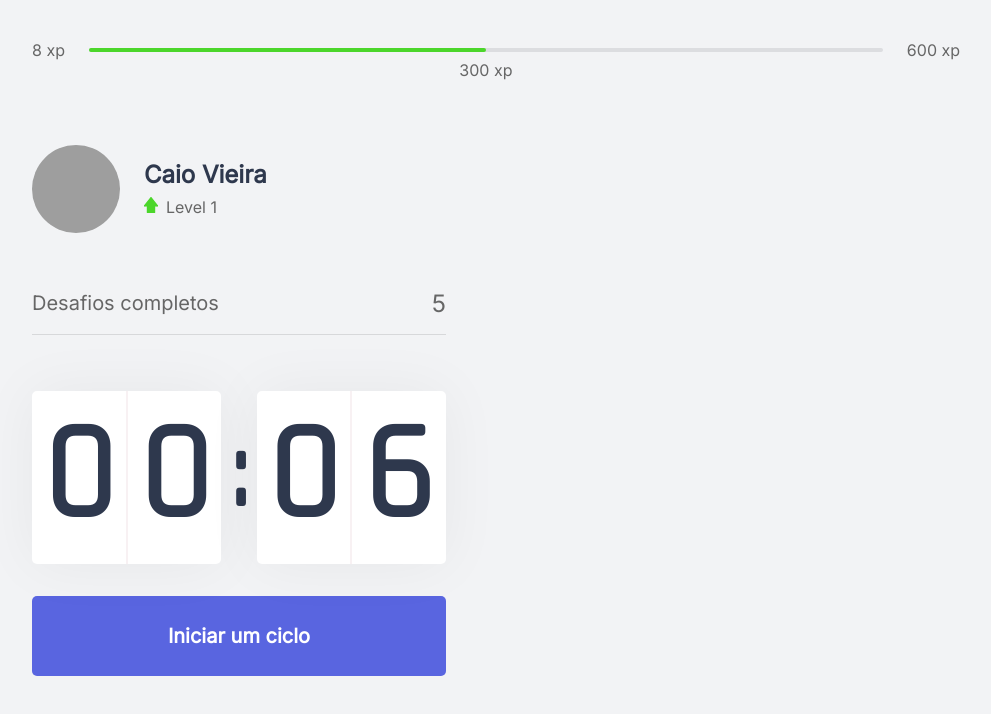
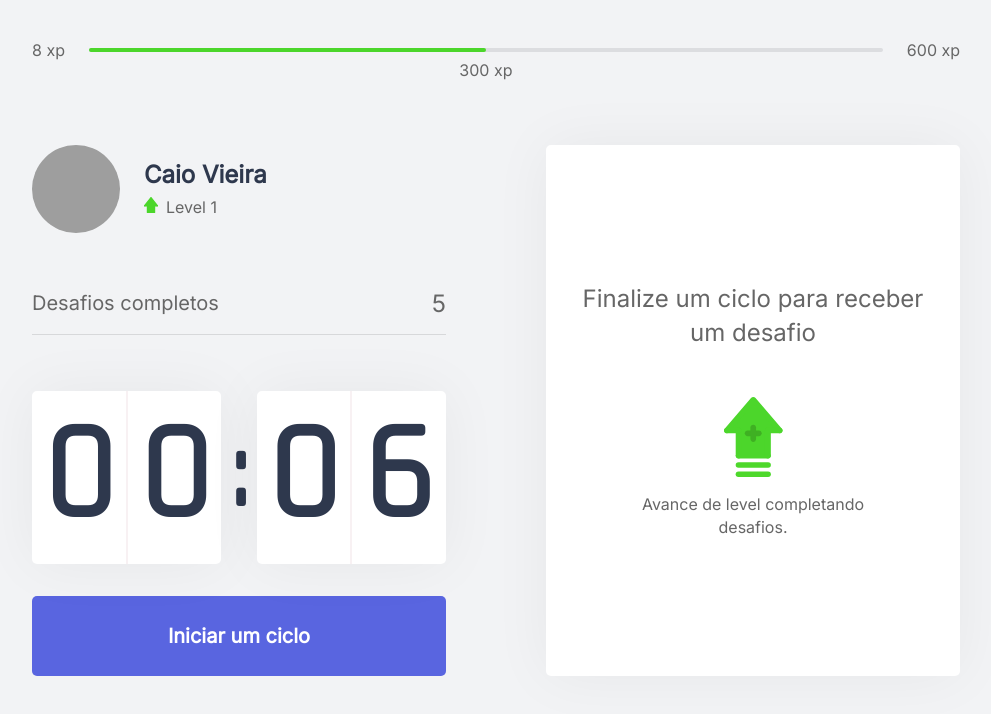
Before and after one commit to cvieira850/moveit-next, a Next.js app: page / in a window 1280 px wide. Shown: the top 714 px of the page, without its empty margins (144-1135 px from the left). Built offline with nearby package versions, Linux system fonts and the light colour scheme; grey boxes are pictures that could not be loaded.

Commit message:
feat: create challenge Box

```diff
--- /dev/null
+++ b/src/components/ChallengeBox.tsx
@@ -0,0 +1,15 @@
+import styles from '../styles/components/ChallengeBox.module.css';
+
+export function ChallengeBox() {
+  return (
+    <div className={styles.challengeBoxContainer}>
+      <div className={styles.challengeNotActive}>
+        <strong> Finalize um ciclo para receber um desafio</strong>
+        <p>
+          <img src="icons/level-up.svg" alt="Level Up"/>
+          Avance de level completando desafios.
+        </p>
+      </div>
+    </div>
+  )
+}
--- a/src/pages/index.tsx
+++ b/src/pages/index.tsx
@@ -2,6 +2,7 @@
 import { Countdown } from "../components/Countdown";
 import { ExperienceBar } from "../components/ExperienceBar";
 import { Profile } from '../components/Profile';
+import { ChallengeBox } from "../components/ChallengeBox";
 
 import Head from 'next/head';
 
@@ -22,7 +23,9 @@
           <CompletedChallenges />
           <Countdown />
         </div>
-        <div></div>
+        <div>
+          <ChallengeBox />
+        </div>
       </section>
     </div>
   );
--- /dev/null
+++ b/src/styles/components/ChallengeBox.module.css
@@ -0,0 +1,40 @@
+.challengeBoxContainer {
+  height: 100%;
+
+  background-color: var(--white);
+  border-radius: 5px;
+  box-shadow: 0 0 60px rgba(0, 0, 0, 0.05);
+  padding: 1.5rem 2rem;
+
+  display: flex;
+  flex-direction: column;
+  align-items: center;
+  justify-content: center;
+
+  text-align: center;
+}
+
+.challengeNotActive {
+  display: flex;
+  flex-direction: column;
+  align-items: center;
+}
+
+.challengeNotActive strong {
+  font-size: 1.5rem;
+  font-weight: 500;
+  line-height: 1.4;
+}
+
+.challengeNotActive p {
+  display: flex;
+  flex-direction: column;
+  align-items: center;
+  line-height: 1.4;
+  max-width: 70%;
+  margin-top: 3rem;
+}
+
+.challengeNotActive img {
+  margin-bottom: 1rem;
+}
```
